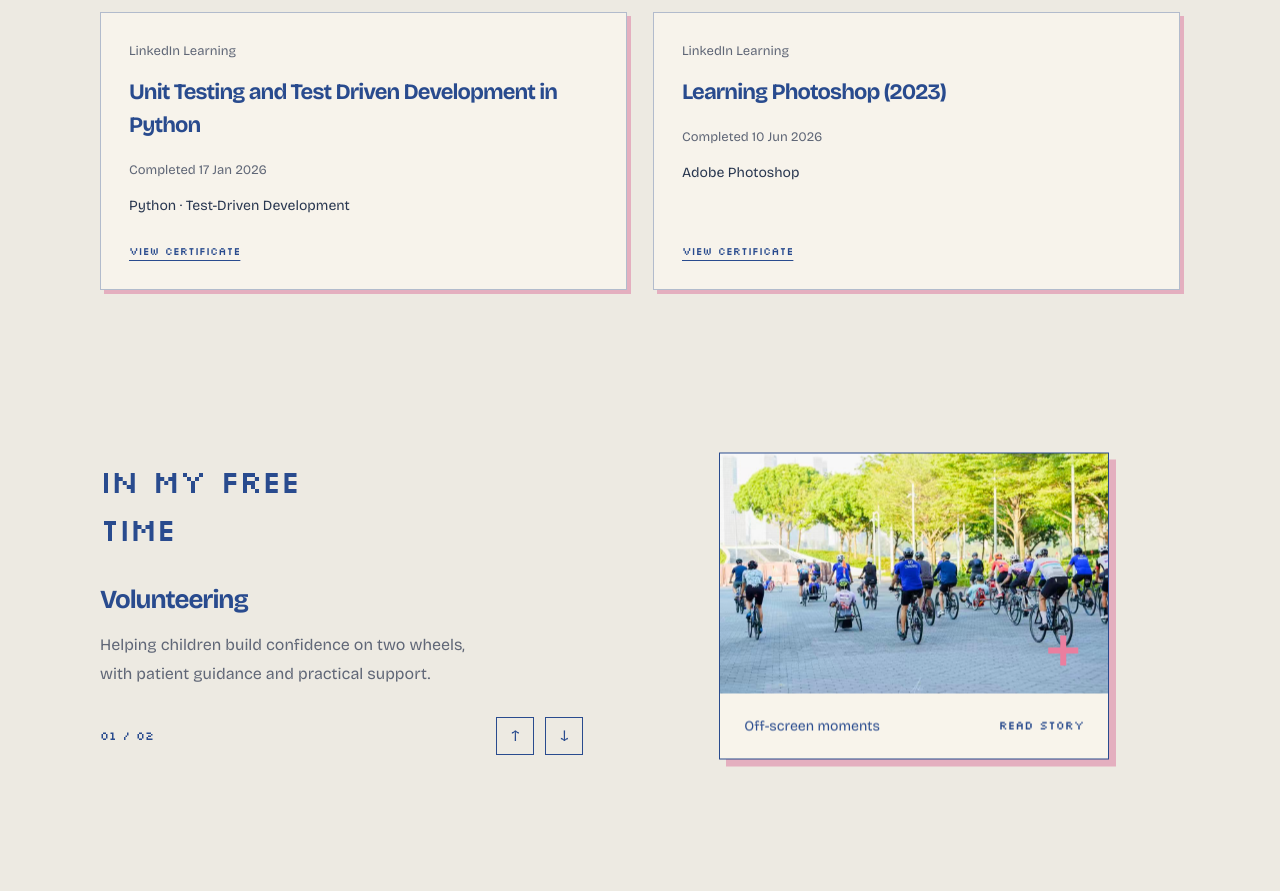
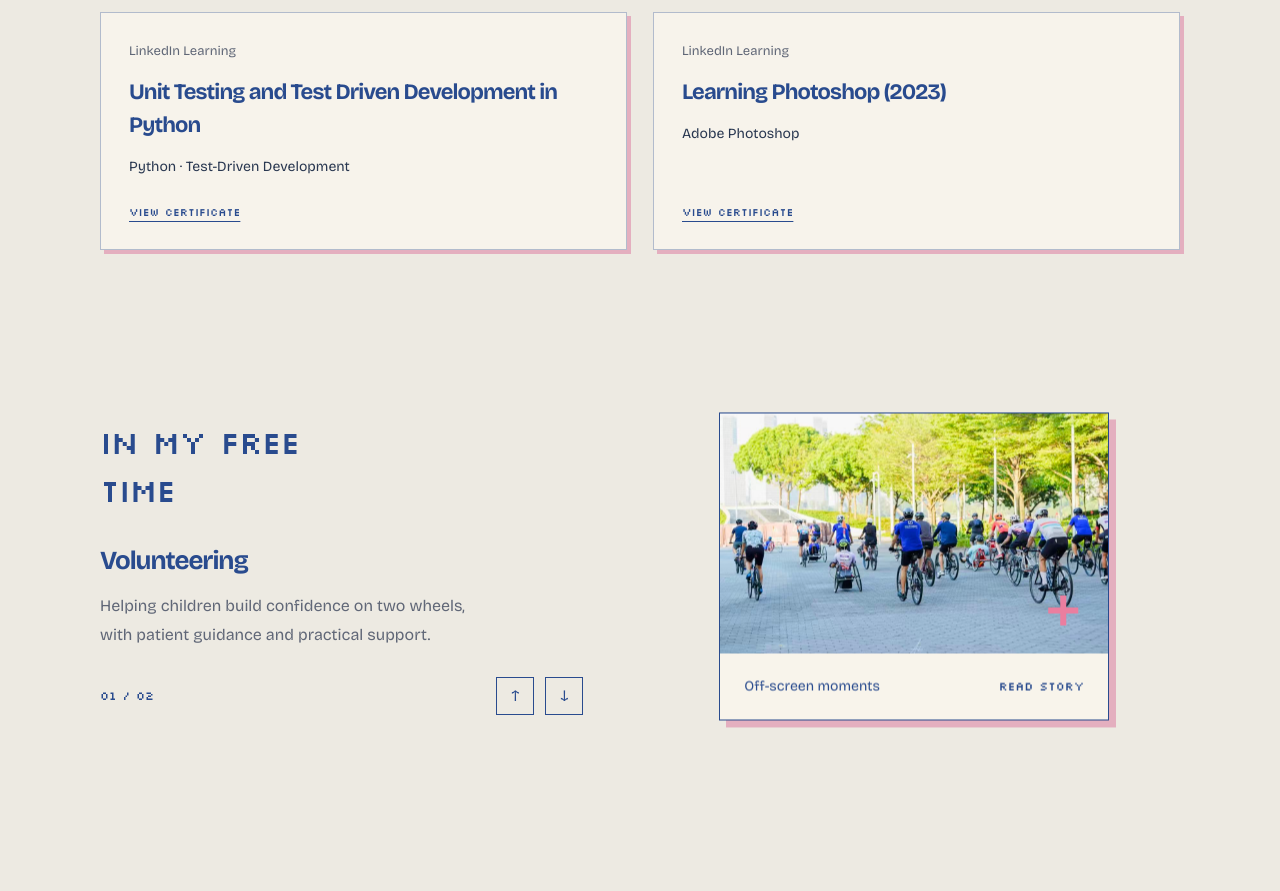
Before and after one commit to 1fannn/portfolio-1fan, a website: page pages/about.html in a window 1280 px wide. Shown: the part 1060-1951 px from the top of the page. Drawn offline with Linux system fonts and the light colour scheme; no server answers.

Commit message:
Remove completion dates from certification cards

```diff
--- a/pages/about.html
+++ b/pages/about.html
@@ -61,14 +61,12 @@
      <article class="certification-card">
       <p class="certification-issuer">LinkedIn Learning</p>
       <h3>Unit Testing and Test Driven Development in Python</h3>
-      <p class="certification-date">Completed <time datetime="2026-01-17">17 Jan 2026</time></p>
       <p class="certification-skills">Python · Test-Driven Development</p>
       <a href="../assets/certificates/python-unit-testing-tdd.pdf" target="_blank" rel="noopener noreferrer">View certificate<span class="sr-only"> (PDF, opens in a new tab)</span></a>
      </article>
      <article class="certification-card">
       <p class="certification-issuer">LinkedIn Learning</p>
       <h3>Learning Photoshop (2023)</h3>
-      <p class="certification-date">Completed <time datetime="2026-06-10">10 Jun 2026</time></p>
       <p class="certification-skills">Adobe Photoshop</p>
       <a href="../assets/certificates/learning-photoshop-2023.pdf" target="_blank" rel="noopener noreferrer">View certificate<span class="sr-only"> (PDF, opens in a new tab)</span></a>
      </article>
```
